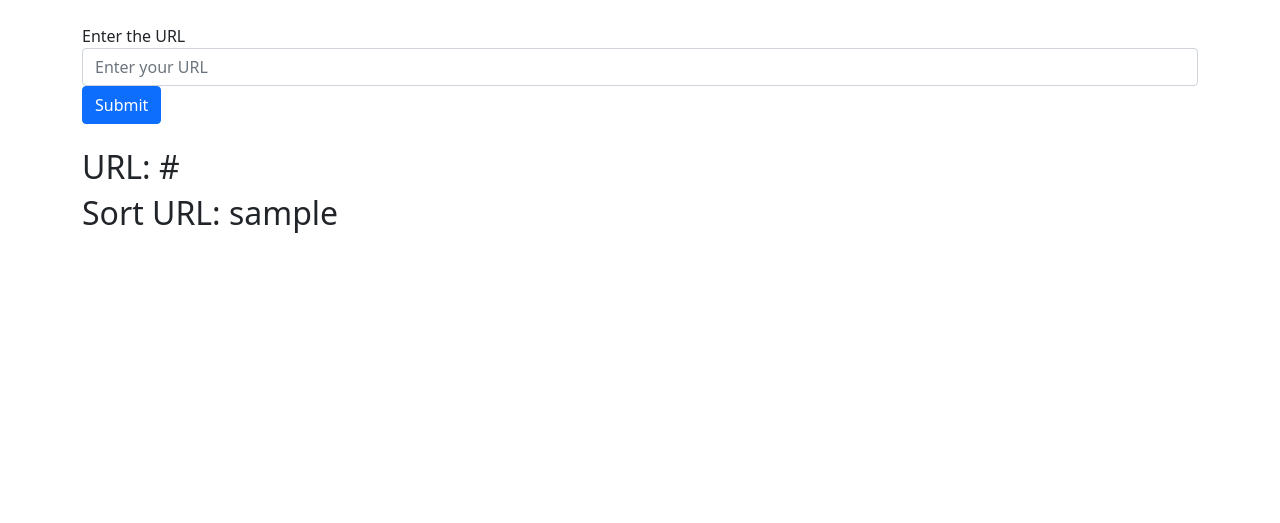
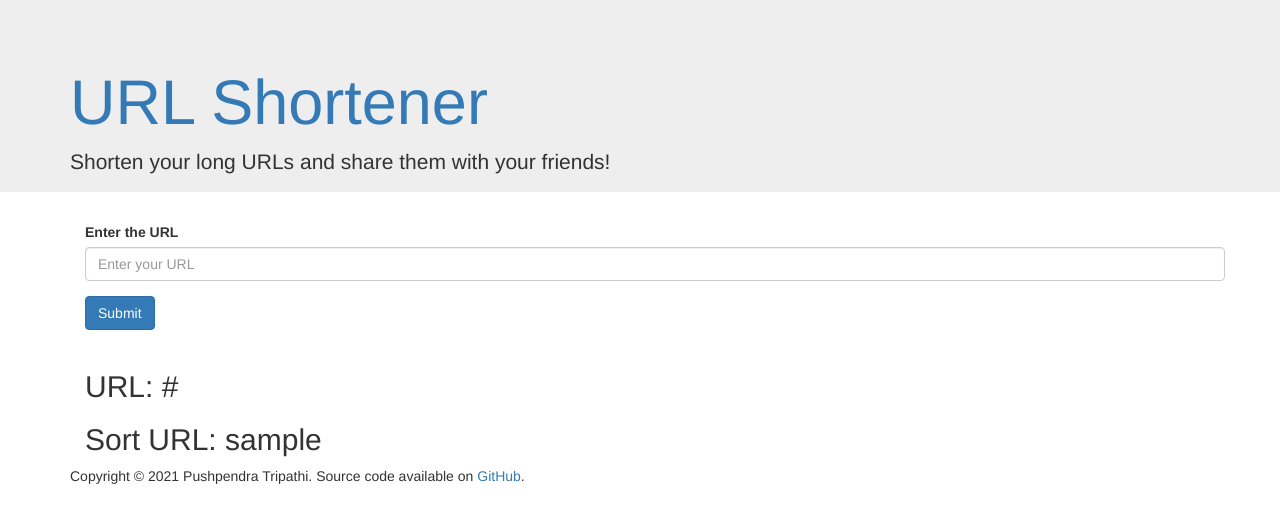
Before and after one commit to pushpendra-starlord/URL_Shortner, a Django app: template shortner/templates/shortner/index.html in a window 1280 px wide. Shown: the top 523 px of the page. Run offline with Django 3.2, Linux system fonts and the light colour scheme; the template is opened without the code that fills it: most values are stand-ins (such as "Sample title", 1, 10 or a date in 2020); some libraries are stand-ins or nearby versions.

Commit message:
updates and changed template

```diff
--- a/shortner/templates/shortner/index.html
+++ b/shortner/templates/shortner/index.html
@@ -1,17 +1,25 @@
-<!doctype html>
-<html lang="en">
+<!DOCTYPE html>
+<html>
 <head>
-    <!-- Required meta tags -->
-    <meta charset="utf-8">
+  <meta charset="utf-8" />
+  <meta http-equiv="X-UA-Compatible" content="IE=edge" />
   <meta name="viewport" content="width=device-width, initial-scale=1">
+  <title>Django URL Shortner</title>
+  <!-- Bootstrap CDN -->
+  <link rel="stylesheet" href="https://maxcdn.bootstrapcdn.com/bootstrap/3.3.6/css/bootstrap.min.css" integrity="sha384-1q8mTJOASx8j1Au+a5WDVnPi2lkFfwwEAa8hDDdjZlpLegxhjVME1fgjWPGmkzs7" crossorigin="anonymous">
+  {# <link rel="stylesheet" href="https://maxcdn.bootstrapcdn.com/bootstrap/3.3.6/css/bootstrap-theme.min.css" integrity="sha384-fLW2N01lMqjakBkx3l/M9EahuwpSfeNvV63J5ezn3uZzapT0u7EYsXMjQV+0En5r" crossorigin="anonymous"> #}
 
-    <!-- Bootstrap CSS -->
-    <link href="https://cdn.jsdelivr.net/npm/bootstrap@5.0.2/dist/css/bootstrap.min.css" rel="stylesheet" integrity="sha384-EVSTQN3/azprG1Anm3QDgpJLIm9Nao0Yz1ztcQTwFspd3yD65VohhpuuCOmLASjC" crossorigin="anonymous">
-
-    <title>Hello, world!</title>
 </head>
 <body>
-
+  <div id="wrapper">
+    <div class="jumbotron" id="banner" style="padding-bottom: 0;">
+        <div class="container">
+          <h1><a href="">URL Shortener</a></h1>
+          <p>Shorten your long URLs and share them with your friends!</p>
+        </div>
+      </div>
+    </div>
+    <div class="container">
         <div class="container my-4">
             <form action="" method="POST">
                 {% csrf_token %}
@@ -26,16 +34,16 @@
               <h2>URL: {{url}}</h2>
               <h2>Sort URL: {{slug}}</h2>
         </div>
-
-    <!-- Optional JavaScript; choose one of the two! -->
-
-    <!-- Option 1: Bootstrap Bundle with Popper -->
-    <script src="https://cdn.jsdelivr.net/npm/bootstrap@5.0.2/dist/js/bootstrap.bundle.min.js" integrity="sha384-MrcW6ZMFYlzcLA8Nl+NtUVF0sA7MsXsP1UyJoMp4YLEuNSfAP+JcXn/tWtIaxVXM" crossorigin="anonymous"></script>
-
-    <!-- Option 2: Separate Popper and Bootstrap JS -->
-    <!--
-    <script src="https://cdn.jsdelivr.net/npm/@popperjs/core@2.9.2/dist/umd/popper.min.js" integrity="sha384-IQsoLXl5PILFhosVNubq5LC7Qb9DXgDA9i+tQ8Zj3iwWAwPtgFTxbJ8NT4GN1R8p" crossorigin="anonymous"></script>
-    <script src="https://cdn.jsdelivr.net/npm/bootstrap@5.0.2/dist/js/bootstrap.min.js" integrity="sha384-cVKIPhGWiC2Al4u+LWgxfKTRIcfu0JTxR+EQDz/bgldoEyl4H0zUF0QKbrJ0EcQF" crossorigin="anonymous"></script>
-    -->
+    </div>
+    <div id="push"></div>
+  </div>
+  <div id="footer">
+    <div class="container">
+      <p class="muted credit">
+        Copyright &copy; 2021 Pushpendra Tripathi.
+        Source code available on <a href="https://github.com/pushpendra-starlord/URL_Shortner">GitHub</a>.
+      </p>
+    </div>
+  </div>
 </body>
 </html>
--- a/url_shortner/urls.py
+++ b/url_shortner/urls.py
@@ -19,6 +19,6 @@ from shortner.views import HomeView, redirectView
 
 urlpatterns = [
     path('admin/', admin.site.urls),
-    path('home/', HomeView.as_view()),
+    path('', HomeView.as_view()),
     path('<str:slug>/', redirectView),
 ]
```
Also changed, not shown: shortner/views.py (+5 -3 lines), db.sqlite3. Lines whose indentation alone changed are shown as unchanged.
